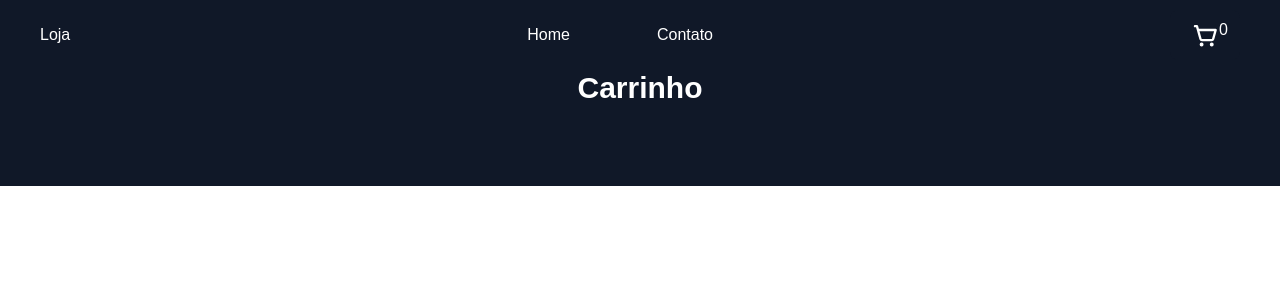
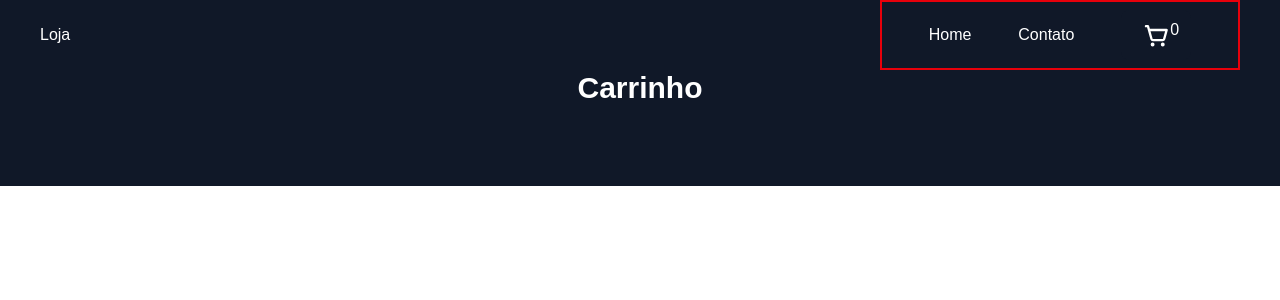
Before and after one commit to dev-brunosantos/Ecommerce-Front, a Next.js app: page /pages/carrinho in a window 1280 px wide. Shown: the top 300 px of the page. Built offline with nearby package versions, Linux system fonts and the light colour scheme.

Commit message:
Corrigindo o posicionamento do botão de carrinho

```diff
--- a/src/components/Menu.tsx
+++ b/src/components/Menu.tsx
@@ -2,20 +2,20 @@ import Link from "next/link"
 import { BtnCarrinho } from "./Btn/btnCarrinho"
 
 export const Menu = () => {
-    return(
+    return (
         <header className="w-full h-[70px]  bg-gray-900 text-white">
             <nav className="w-full max-w-[1500px] h-full m-auto flex items-center justify-between px-10">
                 <div>
                     <Link href='/pages/home'>Loja</Link>
                 </div>
 
-                <ul className="w-[30%] h-full flex items-center justify-evenly text-center">
+                <ul className="w-[30%] h-full flex items-center justify-evenly text-center border-2 border-red-600">
                     <li><Link href='/pages/home'>Home</Link></li>
                     {/* <li><Link href='/pages/carrinho'>Carrinho</Link></li> */}
                     <li><Link href='/pages/contato'>Contato</Link></li>
+                    <BtnCarrinho />
                 </ul>
 
-                <BtnCarrinho />
             </nav>
         </header>
     )
```
